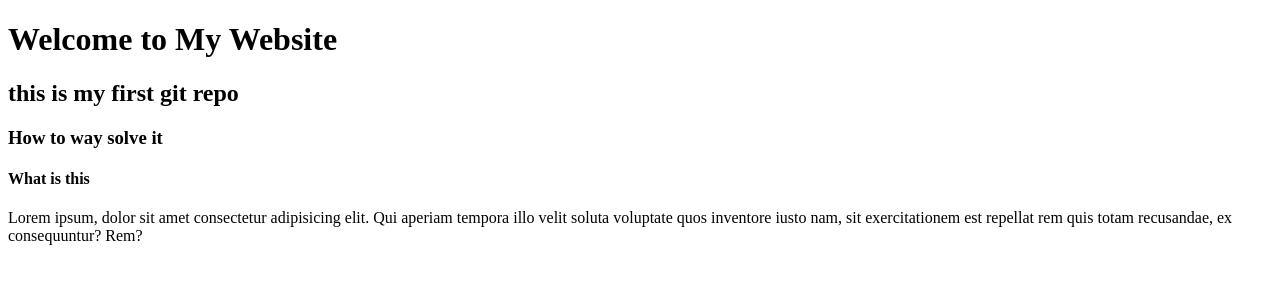
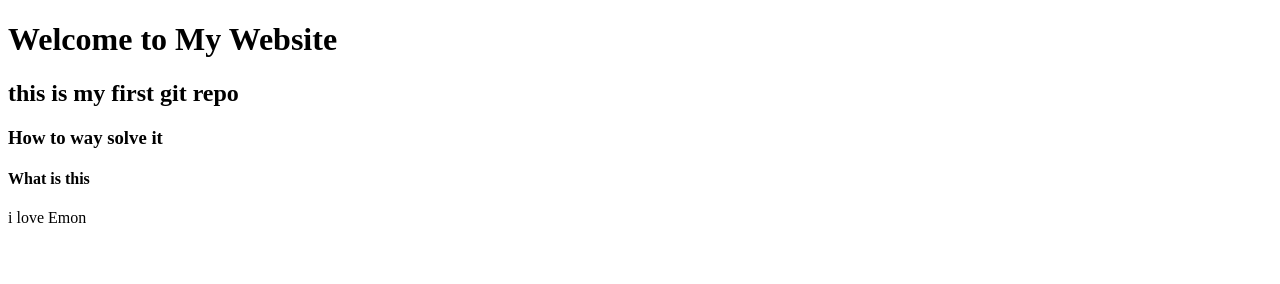
Before and after one commit to DeveloperEmonhossain/second-website, a plain HTML site: page index.html in a window 1280 px wide. Drawn offline with Linux system fonts and the light colour scheme.

Commit message:
Update index.html

```diff
--- a/index.html
+++ b/index.html
@@ -11,7 +11,6 @@
         <h3> How to way solve it</h3>
     </header>
 <h4>What is this</h4>
-<p>Lorem ipsum, dolor sit amet consectetur adipisicing elit. Qui aperiam tempora illo velit soluta voluptate quos inventore iusto nam, sit exercitationem est repellat rem quis totam recusandae, ex consequuntur? Rem?</p>
-
+<p>i love Emon</p>
 </body>
 </html>
```
